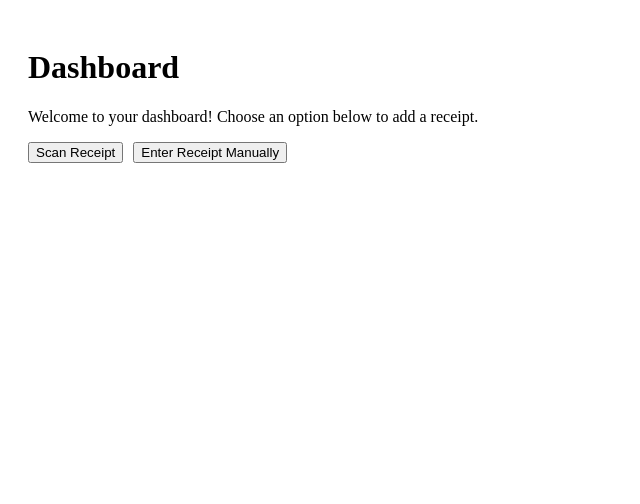
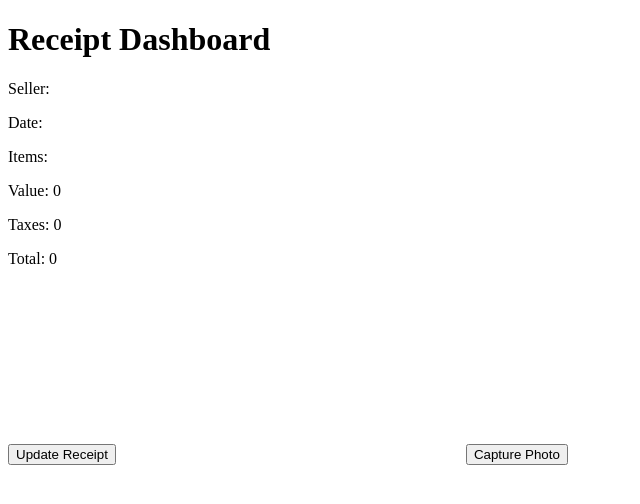
Before and after one commit to mthsdaher/receipt-scanner, a React (Create React App) app in the folder receipt-scanner-frontend/: page /dashboard in a window 1280 px wide. Shown: the top 504 px of the page, without its empty margins (0-640 px from the left). Built offline with nearby package versions, Linux system fonts and the light colour scheme; no server answers.

Commit message:
Refactor receipt data handling and validation in Dashboard component

```diff
--- a/receipt-scanner-frontend/src/Dashboard.tsx
+++ b/receipt-scanner-frontend/src/Dashboard.tsx
@@ -1,214 +1,96 @@
-// Import React hooks for state management and references, along with necessary libraries
 import React, { useState, useRef } from 'react';
+import { z } from 'zod';
 import Webcam from 'react-webcam';
-import axios from 'axios';
-import { calculateReceiptTotal, receiptSchema } from './utils/functions';
-import { z } from 'zod';
 
-// Define the shape of receipt data for validation
-const receiptManualSchema = z.object({
-  seller: z.string().min(1, 'Seller is required'),
-  date: z.string().min(1, 'Date is required').regex(/^\d{4}-\d{2}-\d{2}$/, 'Date must be in YYYY-MM-DD format'),
-  items: z.string().min(1, 'Items are required').transform((val) => val.split(',').map(item => item.trim()) as string[]),
+// Define the Zod schema for receipt data validation
+const receiptSchema = z.object({
+  seller: z.string().min(1, 'Seller name is required'),
+  date: z.string().regex(/^\d{4}-\d{2}-\d{2}$/, 'Date must be in YYYY-MM-DD format'),
+  items: z.array(z.string()).min(1, 'At least one item is required'),
   value: z.number().min(0, 'Value must be non-negative'),
   taxes: z.number().min(0, 'Taxes must be non-negative'),
+  totalValue: z.number().min(0, 'Total value must be non-negative'),
 });
 
-// Dashboard component to handle receipt scanning or manual entry
+// Interface for receipt data to ensure TypeScript type safety
+interface ReceiptData {
+  seller: string;
+  date: string;
+  items: string[];
+  value: number;
+  taxes: number;
+  totalValue: number;
+}
+
 const Dashboard: React.FC = () => {
-  // State to manage the current mode (scan or manual input)
-  const [mode, setMode] = useState<'scan' | 'manual' | null>(null);
-  // State to store the captured image or manually entered receipt data
-  const [receiptData, setReceiptData] = useState({
+  // State to manage receipt data
+  const [receiptData, setReceiptData] = useState<ReceiptData>({
     seller: '',
     date: '',
-    items: [] as string[],
+    items: [],
     value: 0,
     taxes: 0,
     totalValue: 0,
   });
-  // Reference to the webcam component for capturing images
+
+  // Reference to the webcam component
   const webcamRef = useRef<Webcam>(null);
-  // State to store the captured image
+  // State to store the captured image from the webcam
   const [image, setImage] = useState<string | null>(null);
-  // State to store validation errors for manual input
-  const [errors, setErrors] = useState<{ [key: string]: string }>({});
 
-  // Handler to capture image from webcam
-  const captureImage = () => {
+  // Function to capture an image from the webcam
+  const capture = () => {
     const imageSrc = webcamRef.current?.getScreenshot();
-    setImage(imageSrc || null);
-  };
-
-  // Handler to upload the captured image to the backend
-  const uploadImage = async () => {
-    if (!image) return;
-
-    try {
-      // Send the image to the backend API for OCR processing
-      const response = await axios.post('http://localhost:3002/api/receipts/scan', { image });
-      const validatedData = receiptSchema.parse(response.data); // Validate the OCR response
-      setReceiptData({
-        ...validatedData,
-        totalValue: calculateReceiptTotal(validatedData.value, validatedData.taxes), // Calculate total value
-      });
-      setImage(null); // Clear the image after successful upload
-    } catch (error) {
-      if (error instanceof z.ZodError) {
-        setErrors(error.issues.reduce((acc, issue) => ({ ...acc, [issue.path[0] as string]: issue.message }), {}));
-      } else {
-        console.error('Error uploading receipt image:', error);
-        alert('Failed to process the receipt. Please try again.');
-      }
+    if (imageSrc) {
+      setImage(imageSrc);
+      // Here, you could process the image (e.g., send to an OCR API) to extract receipt data
     }
   };
 
-  // Handler for manual input form submission
-  const handleManualSubmit = (e: React.FormEvent<HTMLFormElement>) => {
-    e.preventDefault();
-    const formData = new FormData(e.currentTarget);
-    const itemsInput = formData.get('items')?.toString() || '';
+  // Function to update receipt data with Zod validation
+  const updateReceipt = () => {
+    // Simulated new receipt data (replace with actual data extraction logic if needed)
+    const newData = {
+      seller: 'Store ABC',
+      date: '2023-10-25',
+      items: ['Produect 1', 'Product 2'],
+      value: 200,
+      taxes: 20,
+      totalValue: 220,
+    };
 
-    try {
-      // Validate manual input using Zod
-      const parsedData = receiptManualSchema.parse({
-        seller: formData.get('seller')?.toString() || '',
-        date: formData.get('date')?.toString() || '',
-        items: itemsInput,
-        value: parseFloat(formData.get('value')?.toString() || '0'),
-        taxes: parseFloat(formData.get('taxes')?.toString() || '0'),
-      });
-      // Calculate total value using the utility function
-      const totalValue = calculateReceiptTotal(parsedData.value, parsedData.taxes);
-      setReceiptData({ ...parsedData, totalValue });
-      setErrors({}); // Clear any previous errors
-    } catch (error) {
-      if (error instanceof z.ZodError) {
-        setErrors(error.issues.reduce((acc, issue) => ({ ...acc, [issue.path[0] as string]: issue.message }), {}));
-      }
+    // Validate the new data against the Zod schema
+    const result = receiptSchema.safeParse(newData);
+    if (result.success) {
+      setReceiptData(newData); // Update state if validation passes
+    } else {
+      console.error('Validation errors:', result.error); // Log validation errors
     }
   };
 
   return (
-    <div style={{ padding: '20px' }}>
-      <h1>Dashboard</h1>
-      <p>Welcome to your dashboard! Choose an option below to add a receipt.</p>
+    <div>
+      <h1>Receipt Dashboard</h1>
+      <p>Seller: {receiptData.seller}</p>
+      <p>Date: {receiptData.date}</p>
+      <p>Items: {receiptData.items.join(', ')}</p>
+      <p>Value: {receiptData.value}</p>
+      <p>Taxes: {receiptData.taxes}</p>
+      <p>Total: {receiptData.totalValue}</p>
+      {/* Button to trigger receipt data update */}
+      <button onClick={updateReceipt}>Update Receipt</button>
 
-      {/* Mode selection buttons */}
-      {!mode && (
-        <div>
-          <button onClick={() => setMode('scan')} style={{ marginRight: '10px' }}>
-            Scan Receipt
-          </button>
-          <button onClick={() => setMode('manual')}>
-            Enter Receipt Manually
-          </button>
-        </div>
-      )}
-
-      {/* Scan mode */}
-      {mode === 'scan' && (
-        <div>
-          <h2>Scan Your Receipt</h2>
+      {/* Webcam component for capturing receipt images */}
       <Webcam
         audio={false}
         ref={webcamRef}
         screenshotFormat="image/jpeg"
         width={350}
-            style={{ marginBottom: '10px' }}
       />
-          <div>
-            <button onClick={captureImage} style={{ marginRight: '10px' }}>
-              Capture Photo
-            </button>
-            <button onClick={() => setMode(null)}>Cancel</button>
-          </div>
-          {image && (
-            <div>
-              <img src={image} alt="Captured Receipt" style={{ marginTop: '10px' }} />
-              <button onClick={uploadImage} style={{ marginTop: '10px' }}>
-                Upload and Process
-              </button>
-            </div>
-          )}
-          {Object.values(errors).map((error, index) => (
-            <p key={index} style={{ color: 'red' }}>{error}</p>
-          ))}
-        </div>
-      )}
-
-      {/* Manual input mode */}
-      {mode === 'manual' && (
-        <div>
-          <h2>Enter Receipt Details</h2>
-          <form onSubmit={handleManualSubmit}>
-            <div style={{ marginBottom: '10px' }}>
-              <label>Seller: </label>
-              <input type="text" name="seller" required />
-              {errors.seller && <span style={{ color: 'red' }}>{errors.seller}</span>}
-            </div>
-            <div style={{ marginBottom: '10px' }}>
-              <label>Date: </label>
-              <input type="date" name="date" required />
-              {errors.date && <span style={{ color: 'red' }}>{errors.date}</span>}
-            </div>
-            <div style={{ marginBottom: '10px' }}>
-              <label>Items (comma-separated): </label>
-              <input type="text" name="items" required />
-              {errors.items && <span style={{ color: 'red' }}>{errors.items}</span>}
-            </div>
-            <div style={{ marginBottom: '10px' }}>
-              <label>Value: </label>
-              <input type="number" name="value" step="0.01" required />
-              {errors.value && <span style={{ color: 'red' }}>{errors.value}</span>}
-            </div>
-            <div style={{ marginBottom: '10px' }}>
-              <label>Taxes: </label>
-              <input type="number" name="taxes" step="0.01" required />
-              {errors.taxes && <span style={{ color: 'red' }}>{errors.taxes}</span>}
-            </div>
-            <div style={{ marginBottom: '10px' }}>
-              <label>Total Value: </label>
-              <input type="number" name="totalValue" step="0.01" value={receiptData.totalValue} readOnly />
-            </div>
-            <button type="submit" style={{ marginRight: '10px' }}>
-              Submit
-            </button>
-            <button type="button" onClick={() => setMode(null)}>
-              Cancel
-            </button>
-          </form>
-        </div>
-      )}
-
-      {/* Display receipt data */}
-      {receiptData.seller && (
-        <div style={{ marginTop: '20px' }}>
-          <h2>Receipt Data</h2>
-          <table style={{ borderCollapse: 'collapse', width: '100%' }}>
-            <thead>
-              <tr>
-                <th style={{ border: '1px solid #ddd', padding: '8px' }}>Seller</th>
-                <th style={{ border: '1px solid #ddd', padding: '8px' }}>Date</th>
-                <th style={{ border: '1px solid #ddd', padding: '8px' }}>Items</th>
-                <th style={{ border: '1px solid #ddd', padding: '8px' }}>Value</th>
-                <th style={{ border: '1px solid #ddd', padding: '8px' }}>Taxes</th>
-                <th style={{ border: '1px solid #ddd', padding: '8px' }}>Total Value</th>
-              </tr>
-            </thead>
-            <tbody>
-              <tr>
-                <td style={{ border: '1px solid #ddd', padding: '8px' }}>{receiptData.seller}</td>
-                <td style={{ border: '1px solid #ddd', padding: '8px' }}>{receiptData.date}</td>
-                <td style={{ border: '1px solid #ddd', padding: '8px' }}>{receiptData.items.join(', ')}</td>
-                <td style={{ border: '1px solid #ddd', padding: '8px' }}>{receiptData.value.toFixed(2)}</td>
-                <td style={{ border: '1px solid #ddd', padding: '8px' }}>{receiptData.taxes.toFixed(2)}</td>
-                <td style={{ border: '1px solid #ddd', padding: '8px' }}>{receiptData.totalValue.toFixed(2)}</td>
-              </tr>
-            </tbody>
-          </table>
-        </div>
-      )}
+      {/* Button to capture an image from the webcam */}
+      <button onClick={capture}>Capture Photo</button>
+      {/* Display the captured image if available */}
+      {image && <img src={image} alt="Captured Receipt" />}
     </div>
   );
 };
```
Lines whose indentation alone changed are shown as unchanged.
